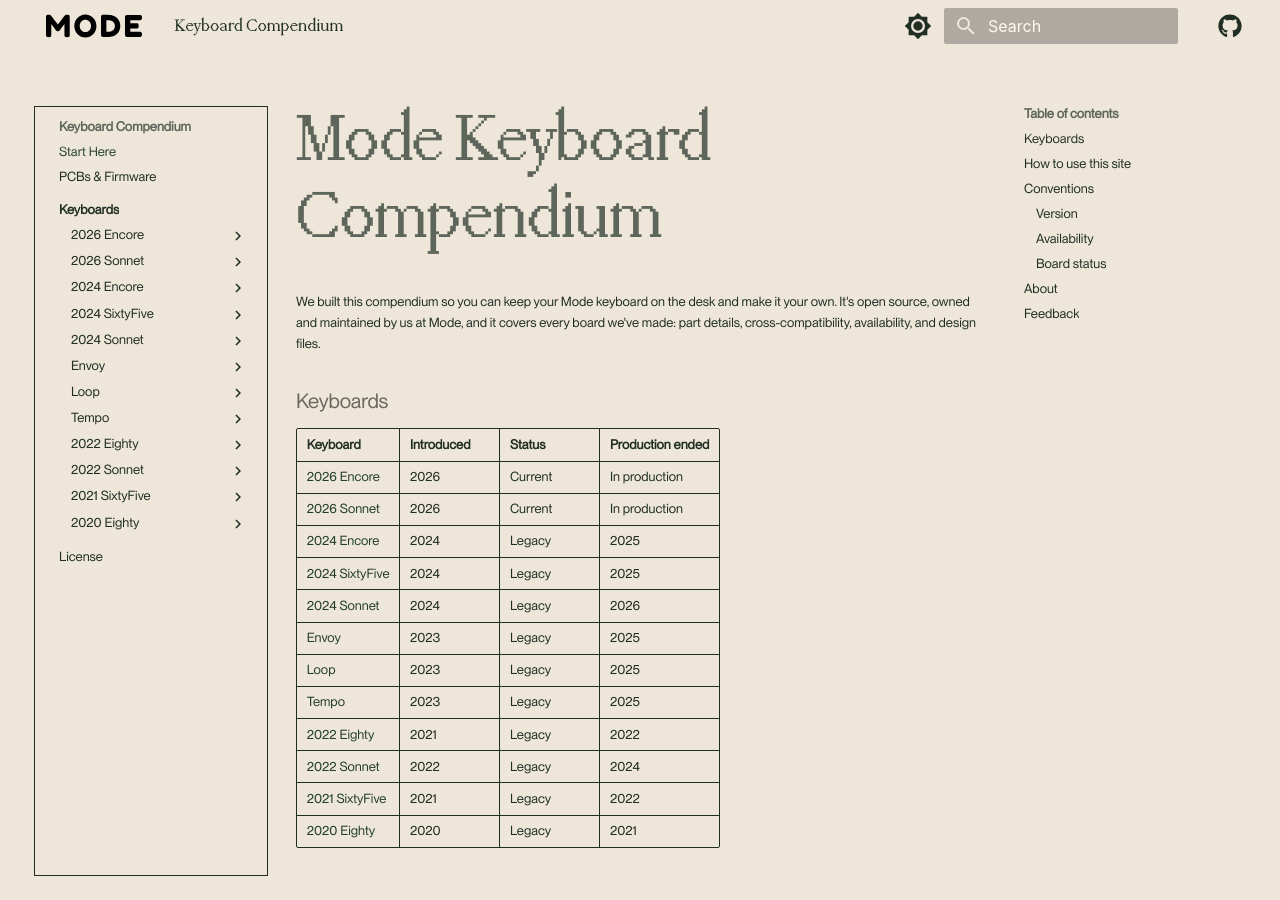
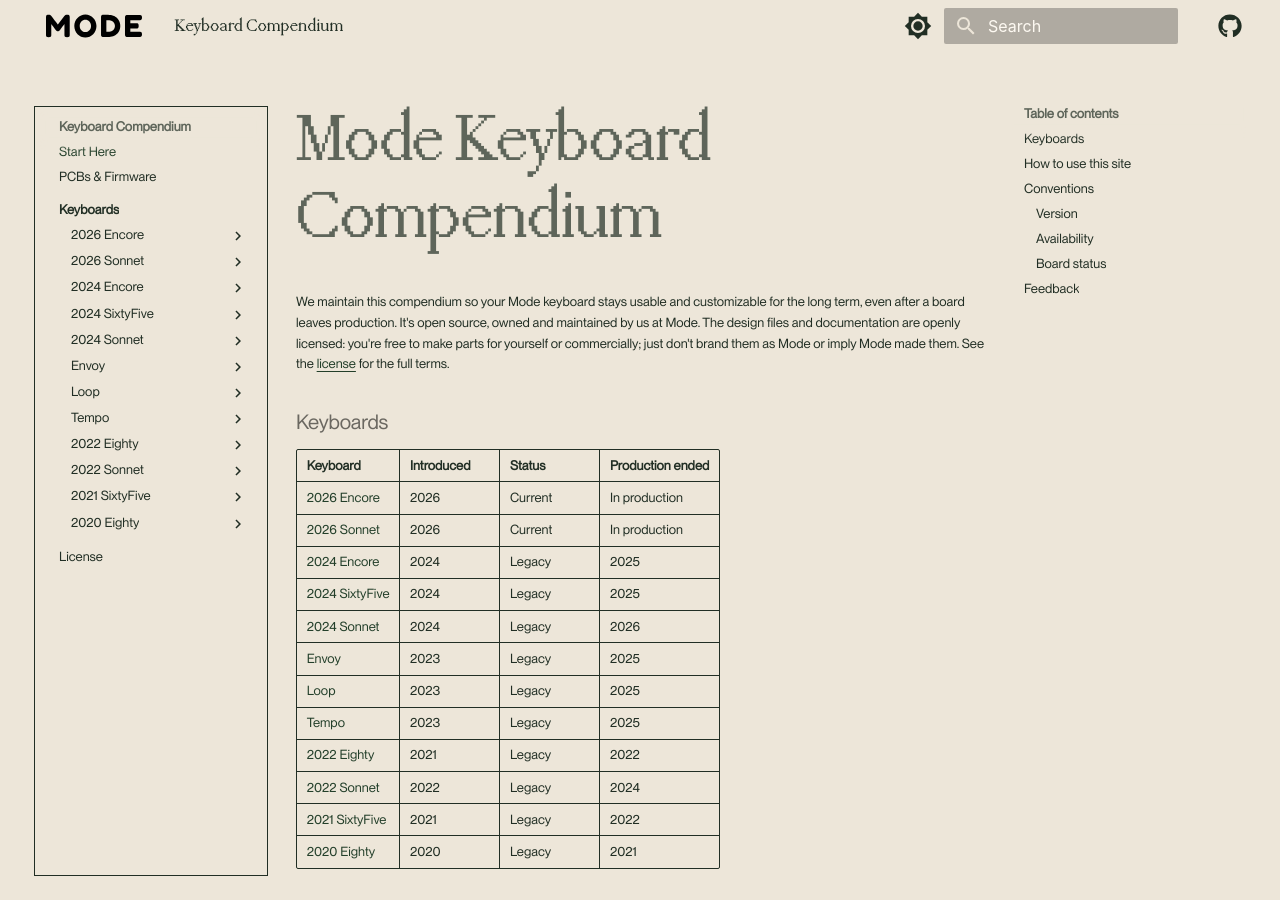
Before and after one commit to Mode-Designs/keyboard-compendium, an MkDocs documentation site: the page built from docs/index.md, in a window 1280 px wide and 900 px high. Built offline with MkDocs 1.6.1 and Material for MkDocs 9.7.7, drawn with Linux system fonts in a browser that asks for light colours; comment, search, counter and statistics services are not loaded; some of the changed text lies outside the part shown.

Commit message:
Consolidate the homepage intro and align table formatting
Fold the About section into the opening paragraph, noting the open license,
and reformat the tables to aligned pipes.

```diff
--- a/docs/index.md
+++ b/docs/index.md
@@ -1,23 +1,23 @@
 # Mode Keyboard Compendium
 
-We built this compendium so you can keep your Mode keyboard on the desk and make it your own. It's open source, owned and maintained by us at Mode, and it covers every board we've made: part details, cross-compatibility, availability, and design files.
+We maintain this compendium so your Mode keyboard stays usable and customizable for the long term, even after a board leaves production. It's open source, owned and maintained by us at Mode. The design files and documentation are openly licensed: you're free to make parts for yourself or commercially; just don't brand them as Mode or imply Mode made them. See the [license](license.md) for the full terms.
 
 ## Keyboards
 
-| Keyboard | Introduced | Status | Production ended |
-|:---|:---|:---|:---|
-| [2026 Encore](keyboards/encore-2026/index.md) | 2026 | Current | In production |
-| [2026 Sonnet](keyboards/sonnet-2026/index.md) | 2026 | Current | In production |
-| [2024 Encore](keyboards/encore-2024/index.md) | 2024 | Legacy | 2025 |
-| [2024 SixtyFive](keyboards/sixtyfive-2024/index.md) | 2024 | Legacy | 2025 |
-| [2024 Sonnet](keyboards/sonnet-2024/index.md) | 2024 | Legacy | 2026 |
-| [Envoy](keyboards/envoy/index.md) | 2023 | Legacy | 2025 |
-| [Loop](keyboards/loop/index.md) | 2023 | Legacy | 2025 |
-| [Tempo](keyboards/tempo/index.md) | 2023 | Legacy | 2025 |
-| [2022 Eighty](keyboards/eighty-2022/index.md) | 2021 | Legacy | 2022 |
-| [2022 Sonnet](keyboards/sonnet-2022/index.md) | 2022 | Legacy | 2024 |
-| [2021 SixtyFive](keyboards/sixtyfive-2021/index.md) | 2021 | Legacy | 2022 |
-| [2020 Eighty](keyboards/eighty-2020/index.md) | 2020 | Legacy | 2021 |
+| Keyboard                                            | Introduced | Status  | Production ended |
+| :-------------------------------------------------- | :--------- | :------ | :--------------- |
+| [2026 Encore](keyboards/encore-2026/index.md)       | 2026       | Current | In production    |
+| [2026 Sonnet](keyboards/sonnet-2026/index.md)       | 2026       | Current | In production    |
+| [2024 Encore](keyboards/encore-2024/index.md)       | 2024       | Legacy  | 2025             |
+| [2024 SixtyFive](keyboards/sixtyfive-2024/index.md) | 2024       | Legacy  | 2025             |
+| [2024 Sonnet](keyboards/sonnet-2024/index.md)       | 2024       | Legacy  | 2026             |
+| [Envoy](keyboards/envoy/index.md)                   | 2023       | Legacy  | 2025             |
+| [Loop](keyboards/loop/index.md)                     | 2023       | Legacy  | 2025             |
+| [Tempo](keyboards/tempo/index.md)                   | 2023       | Legacy  | 2025             |
+| [2022 Eighty](keyboards/eighty-2022/index.md)       | 2021       | Legacy  | 2022             |
+| [2022 Sonnet](keyboards/sonnet-2022/index.md)       | 2022       | Legacy  | 2024             |
+| [2021 SixtyFive](keyboards/sixtyfive-2021/index.md) | 2021       | Legacy  | 2022             |
+| [2020 Eighty](keyboards/eighty-2020/index.md)       | 2020       | Legacy  | 2021             |
 
 ## How to use this site
 
@@ -36,32 +36,28 @@ Terms used across every keyboard's Components tables and part pages.
 
 ### Version
 
-| Term | Meaning |
-|:---|:---|
-| Original | The original design at release |
-| Updated | An updated but compatible part |
+| Term     | Meaning                                 |
+| :------- | :-------------------------------------- |
+| Original | The original design at release          |
+| Updated  | An updated but compatible part          |
 | Standard | A common part available outside of Mode |
 
 ### Availability
 
-| Token | Meaning |
-|:---|:---|
-| `Mode` | Available for purchase directly from the Mode online store |
-| `Support` | Available by contacting support@modedesigns.com |
+| Token          | Meaning                                                                                          |
+| :------------- | :----------------------------------------------------------------------------------------------- |
+| `Mode`         | Available for purchase directly from the Mode online store                                       |
+| `Support`      | Available by contacting support@modedesigns.com                                                  |
 | `Have it Made` | Design files are available to have the part manufactured at a shop (see the part's Design Files) |
-| `Third Party` | Available from third-party vendors |
-| `Unavailable` | The part can no longer be made or purchased |
+| `Third Party`  | Available from third-party vendors                                                               |
+| `Unavailable`  | The part can no longer be made or purchased                                                      |
 
 ### Board status
 
-| Chip | Meaning |
-|:---|:---|
-| `Status: Current` | In production |
-| `Status: Legacy` | No longer in production |
-
-## About
-
-We maintain this compendium so your Mode keyboard stays usable and customizable for the long term, even after a board leaves production. It's open source, owned and maintained by us at Mode. The design files and documentation are openly licensed: you're free to make parts for yourself or commercially; just don't brand them as Mode or imply Mode made them. See the [license](license.md) for the full terms.
+| Chip              | Meaning                 |
+| :---------------- | :---------------------- |
+| `Status: Current` | In production           |
+| `Status: Legacy`  | No longer in production |
 
 ## Feedback
 
```
